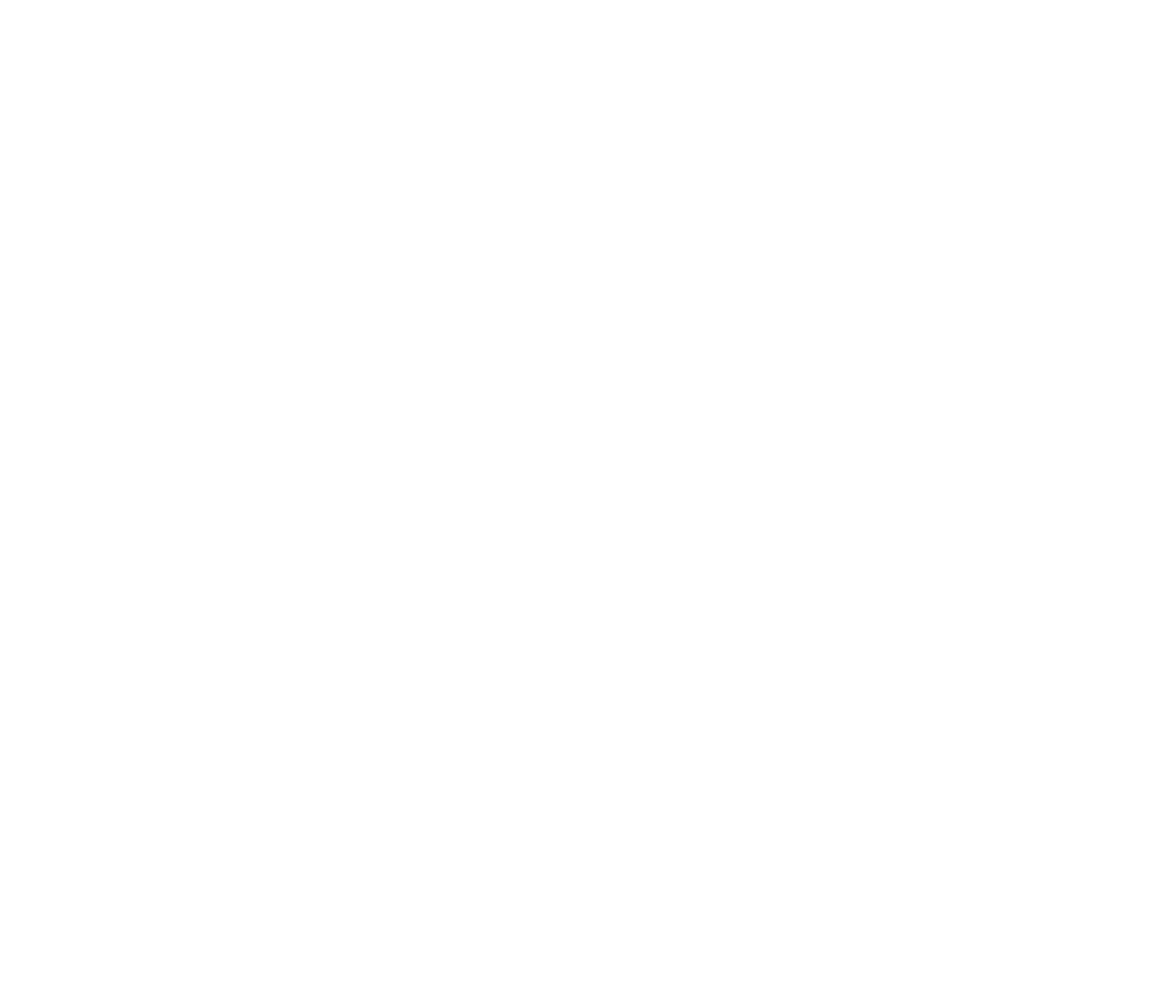
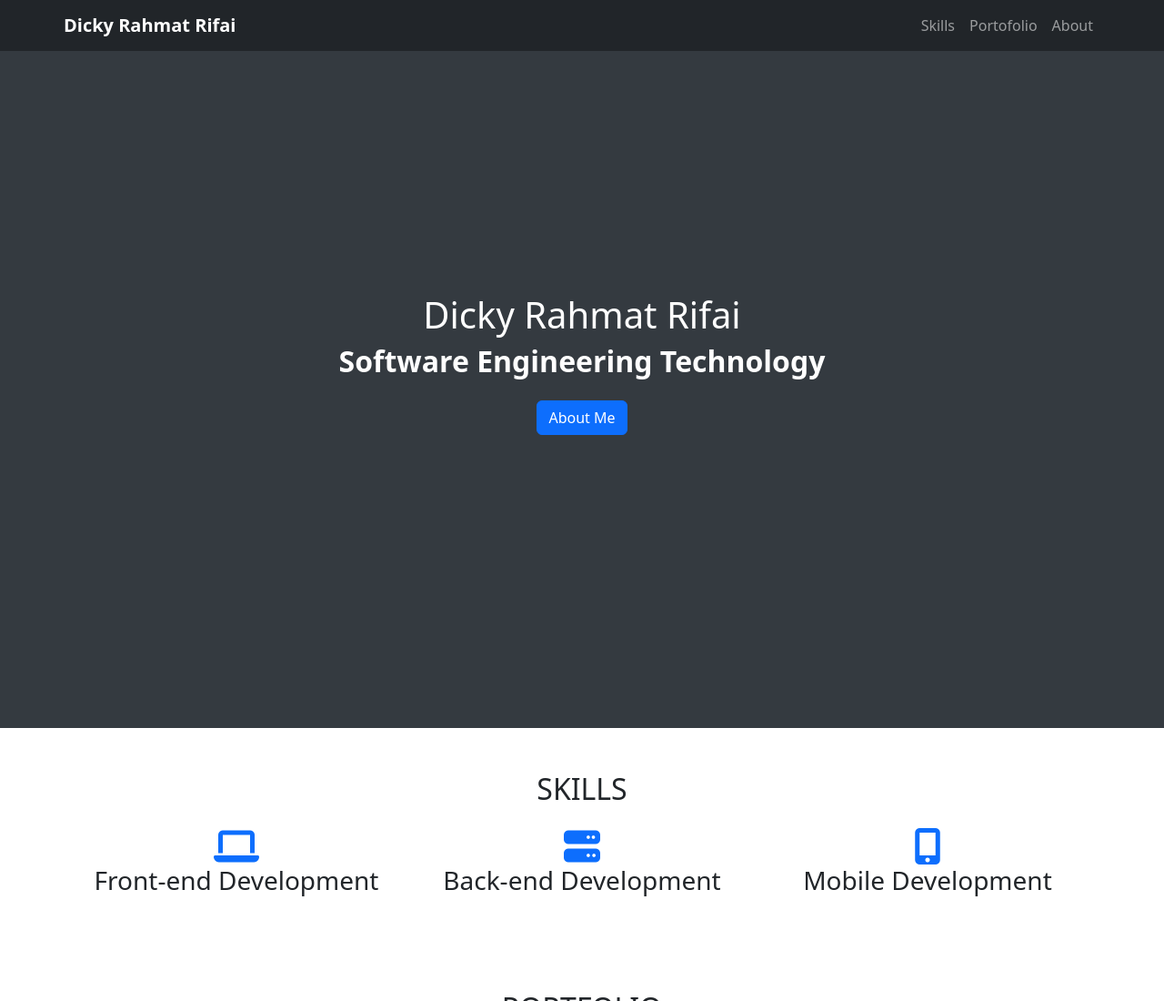
Before and after one commit to Pae17shsss/GitHub, a plain HTML site: page index.html in a window 1280 px wide. Shown: the top 1100 px of the page at 91% size. Before the commit the page ends 800 px from the top, so only its background shows below. Drawn offline with nearby package versions, Linux system fonts and the light colour scheme.

Commit message:
TugasWebPorto

```diff
--- a/index.html
+++ b/index.html
@@ -1,6 +1,70 @@
 <!DOCTYPE html>
-<html>
-    <head>
-        <title> Belajar GitHub Hari ke 1</title>
-    </head>
+<html lang="en">
+  <head>
+    <meta charset="UTF-8">
+    <meta name="viewport" content="width=device-width, initial-scale=1.0">
+    <title>Portfolio Website Dicky</title>
+    <link rel="stylesheet" href="https://cdn.jsdelivr.net/npm/bootstrap@5.3.0-alpha1/dist/css/bootstrap.min.css">
+    <link rel="stylesheet" href="https://cdnjs.cloudflare.com/ajax/libs/font-awesome/6.3.0/css/all.min.css">
+  </head>
+  <body>
+
+    <header class="bg-dark fixed-top">
+      <nav class="container navbar navbar-expand-lg navbar-dark">
+        <a class="navbar-brand fw-bold" href="#">Dicky Rahmat Rifai</a>
+        <button class="navbar-toggler" type="button" data-bs-toggle="collapse" data-bs-target="#navbar">
+          <span class="navbar-toggler-icon"></span>
+        </button>
+        <div class="collapse navbar-collapse" id="navbar">
+          <ul class="navbar-nav ms-auto">
+            <li><a class="nav-link" href="#skills">Skills</a></li>
+            <li><a class="nav-link" href="#portfolio">Portofolio</a></li>
+            <li><a class="nav-link" href="#about">About</a></li>
+
+          </ul>
+        </div>
+      </nav>
+    </header>
+
+
+    <section class="hero text-center text-white d-flex align-items-center justify-content-center" style="height:100vh; background-color:#343a40;">
+      <div>
+        <h1>Dicky Rahmat Rifai</h1>
+        <h2 class="fw-bold">Software Engineering Technology</h2>
+        <a href="#skills" class="btn btn-primary mt-3">About Me</a>
+      </div>
+    </section>
+
+    <section class="container py-5" id="skills">
+      <h2 class="text-center">SKILLS</h2>
+      <div class="row mt-4">
+        <div class="col-lg-4 text-center"><i class="fas fa-laptop fs-1 text-primary"></i><h3>Front-end Development</h3></div>
+        <div class="col-lg-4 text-center"><i class="fas fa-server fs-1 text-primary"></i><h3>Back-end Development</h3></div>
+        <div class="col-lg-4 text-center"><i class="fas fa-mobile-alt fs-1 text-primary"></i><h3>Mobile Development</h3></div>
+      </div>
+    </section>
+
+
+    <section class="container py-5" id="portfolio">
+      <h2 class="text-center">PORTFOLIO</h2>
+      <div class="row">
+
+        <div class="col-md-4"><img src="Porto1.jpg" class="img-fluid" alt="Landing Page" style="justify-content: center; margin-left: 380px; margin-top: 50px;"></div>
+
+      </div>
+    </section>
+
+    <section class="container py-5" id="about">
+      <h2 class="text-center">ABOUT</h2>
+      <p class="text-center">Ini adalah Tugas Website Portofolio Pertama Saya di Program Studi Independen Celerates, Website ini adalah mencoba membuat Website yang terdiri dari bahasa
+        pemograman HTML dan Css serta Pengaplikasian bootstrap pada sebuah Website Portfolio.
+      </p>
+    </section>
+
+    <footer class="text-center py-3 bg-dark text-white">
+      <p>© 2024 Dicky Rahmat Rifai</p>
+    </footer>
+
+    <script src="https://cdn.jsdelivr.net/npm/bootstrap@5.3.0-alpha1/dist/js/bootstrap.bundle.min.js"></script>
+  </body>
 </html>
```
Also changed, not shown: bljr htmlD1.html (deleted, +0 -6 lines), Porto1.jpg (added).
